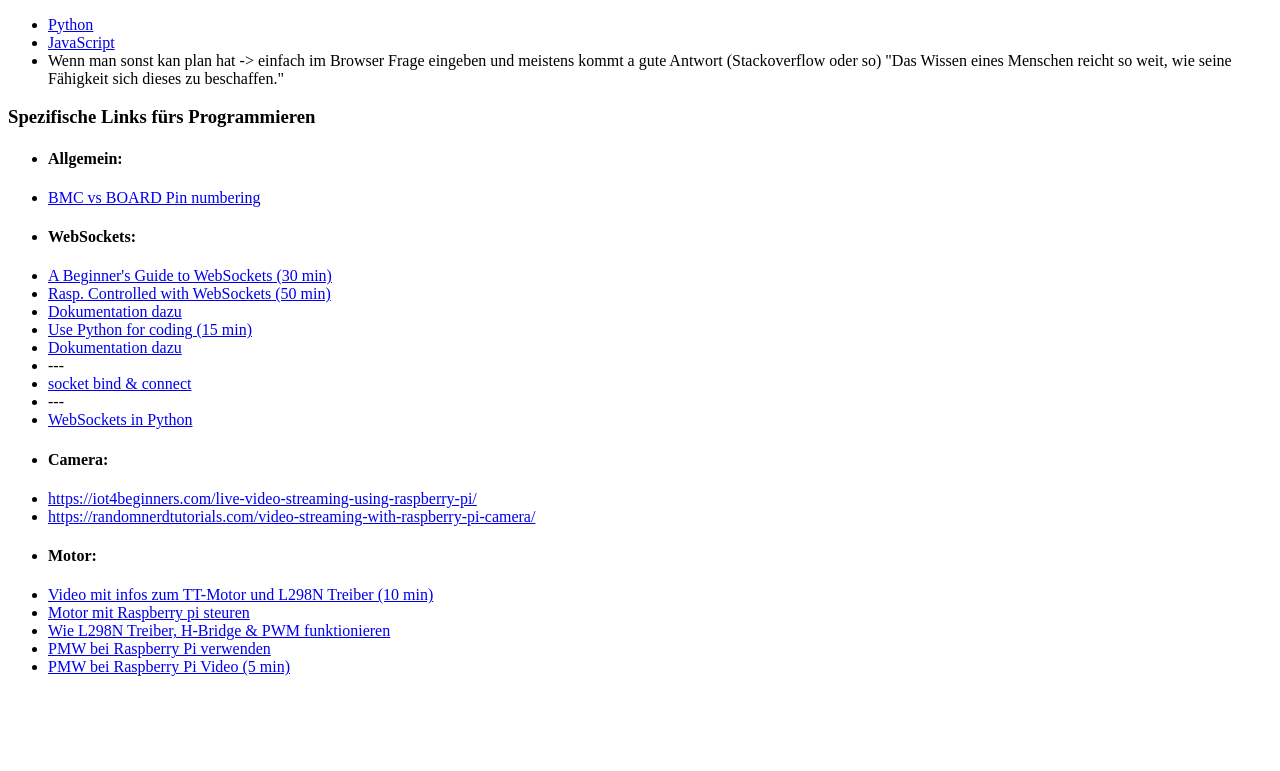
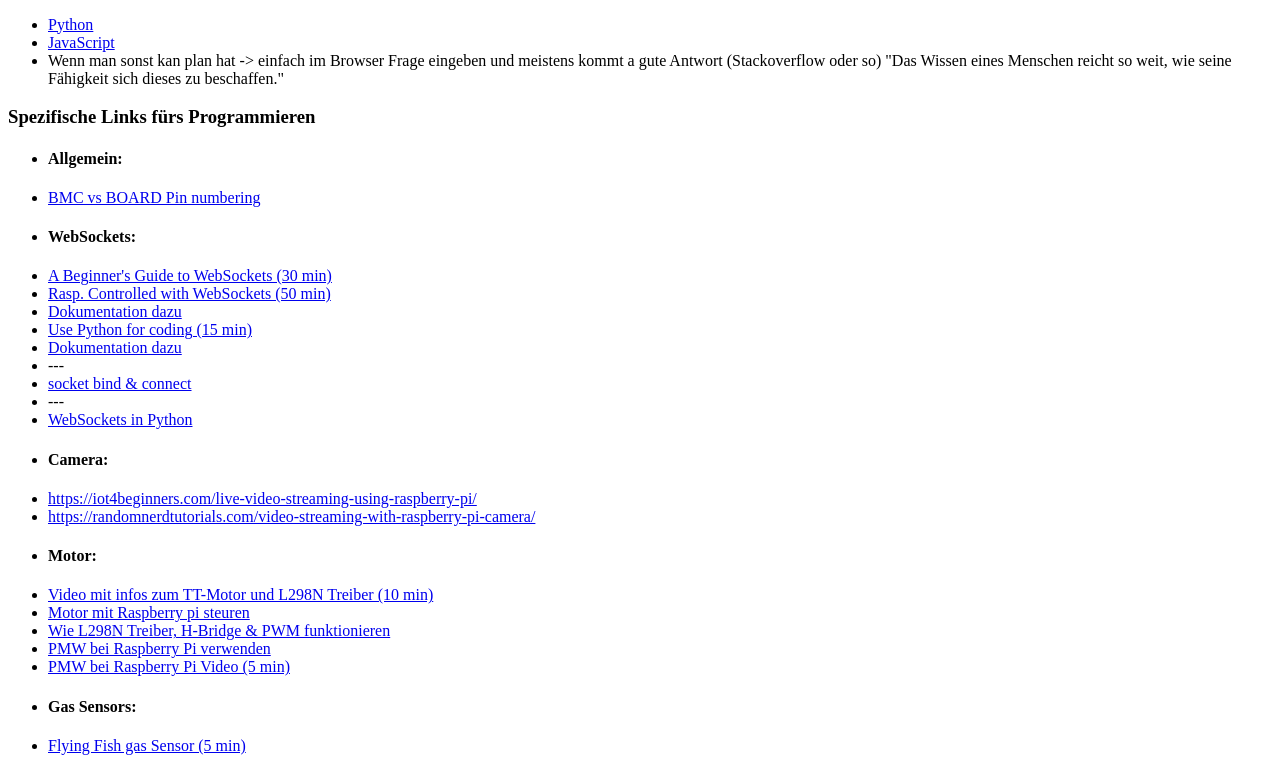
Before and after one commit to ChemistryGull/chemistrygull.github.io, a plain HTML site: page mrst_project/links.html in a window 1280 px wide. Shown: the part 105-876 px from the top of the page. Before the commit the page ends 800 px from the top, so only its background shows below. Drawn offline with Linux system fonts and the light colour scheme.

Commit message:
MRST - Updated Links.html

```diff
--- a/mrst_project/links.html
+++ b/mrst_project/links.html
@@ -45,6 +45,14 @@
       <li><a target="_blank" href="https://www.youtube.com/watch?v=PDWX9nVu6tc">PMW bei Raspberry Pi Video (5 min)</a></li>
 
 
+      <li><h4>Gas Sensors:</h4></li>
+
+      <li><a target="_blank" href="https://www.youtube.com/watch?v=ZdvzQpFzne8">Flying Fish gas Sensor (5 min)</a></li>
+
+
+
+
+
 
     </ul>
 
```
